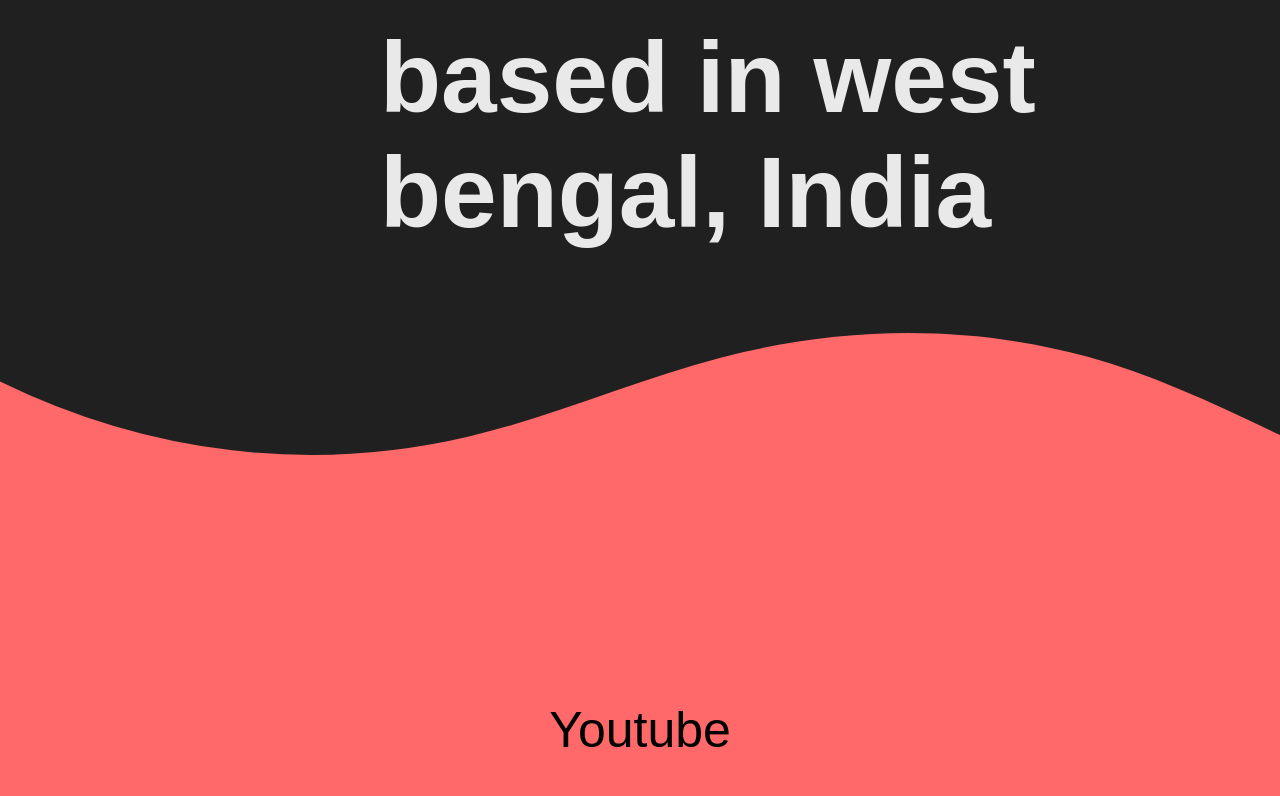
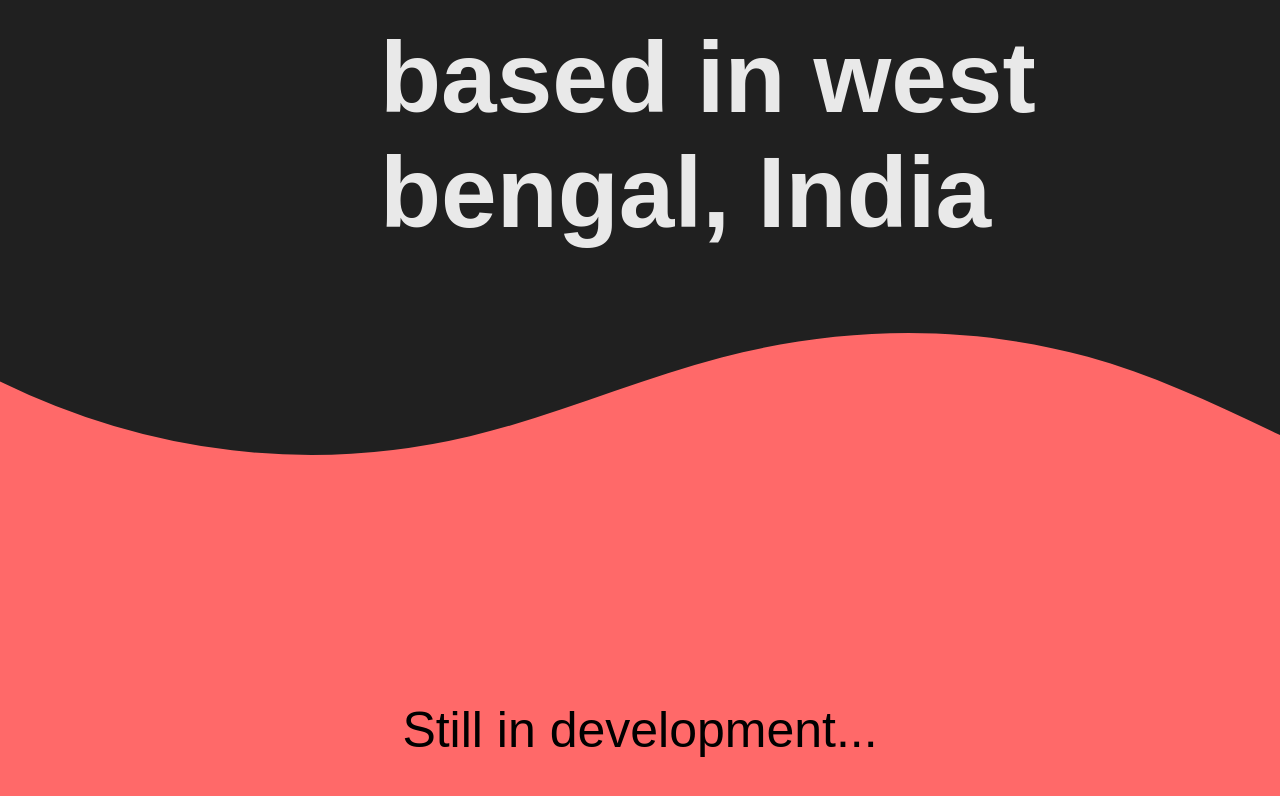
Before and after one commit to Shiladitya070/myPortfolio, a Next.js app: page / in a window 1280 px wide. Shown: the part 470-1266 px from the top of the page. Built offline with nearby package versions, Linux system fonts and the light colour scheme.

Commit message:
initial commmi4

```diff
--- a/pages/index.js
+++ b/pages/index.js
@@ -30,7 +30,7 @@ export default function Home() {
       </div>
 
       <div id="youtube" className={styles.youtube}>
-        Youtube
+        Still in development...
       </div>
 
     </div>
```
